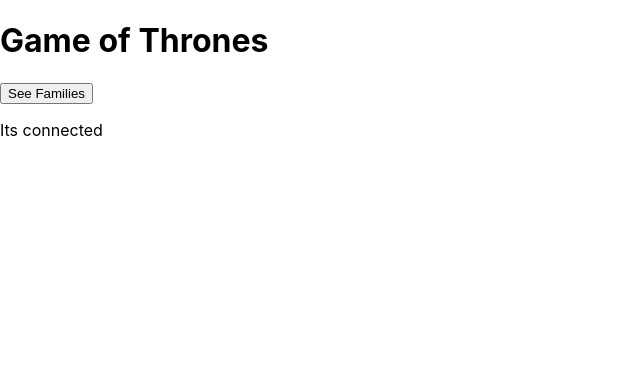
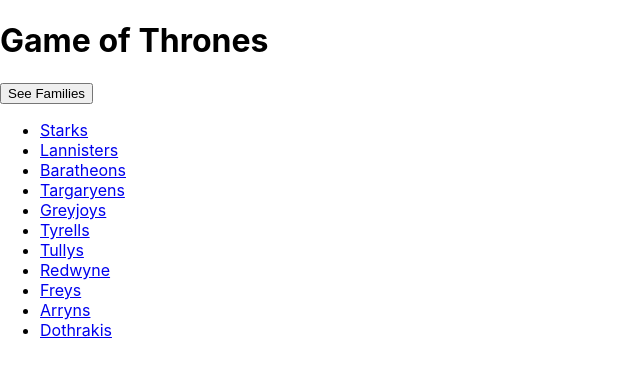
Before and after one commit to doobin/First-React-App, a React (Create React App) app: page /families in a window 1280 px wide. Shown: the top 376 px of the page, without its empty margins (0-640 px from the left). Built offline with nearby package versions, Linux system fonts and the light colour scheme.

Commit message:
Family names displays as links
-Links do not route

```diff
--- a/src/App.js
+++ b/src/App.js
@@ -3,7 +3,7 @@
 import './App.css';
 import Family from './Family.js'
 
-const AppRouter = (props) => (
+const App = (props) => (
   <Router>
     <div>
       <h1>Game of Thrones</h1>
@@ -16,4 +16,4 @@
   </Router>
 )
 
-export default AppRouter;
+export default App;
--- a/src/Family.js
+++ b/src/Family.js
@@ -1,12 +1,18 @@
 import React, { Component } from 'react'
+import { BrowserRouter as Router, Route, Link } from "react-router-dom";
+import gameOfThronesHouses from './GOTHousesData.js'
 import './Family.scss'
+
+const houseName = gameOfThronesHouses.map(house => (
+  <li><Link to="/:id">{house.name}</Link></li>
+))
 
 class Family extends Component {
   render () {
     return (
-      <div>
-        <p>Its connected</p>
-      </div>
+        <div>
+          <ul>{houseName}</ul>
+        </div>
     )
   }
 }
```
